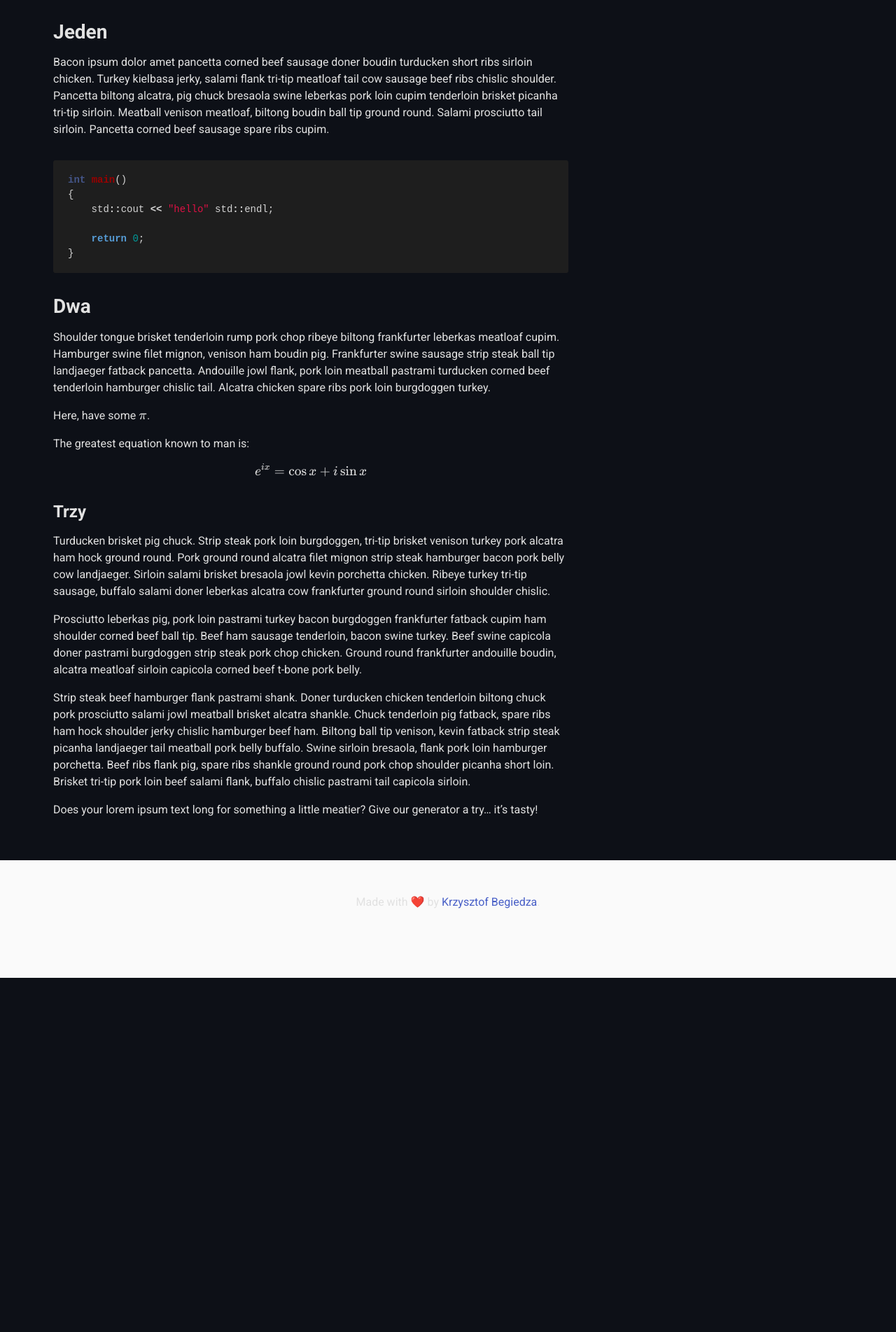
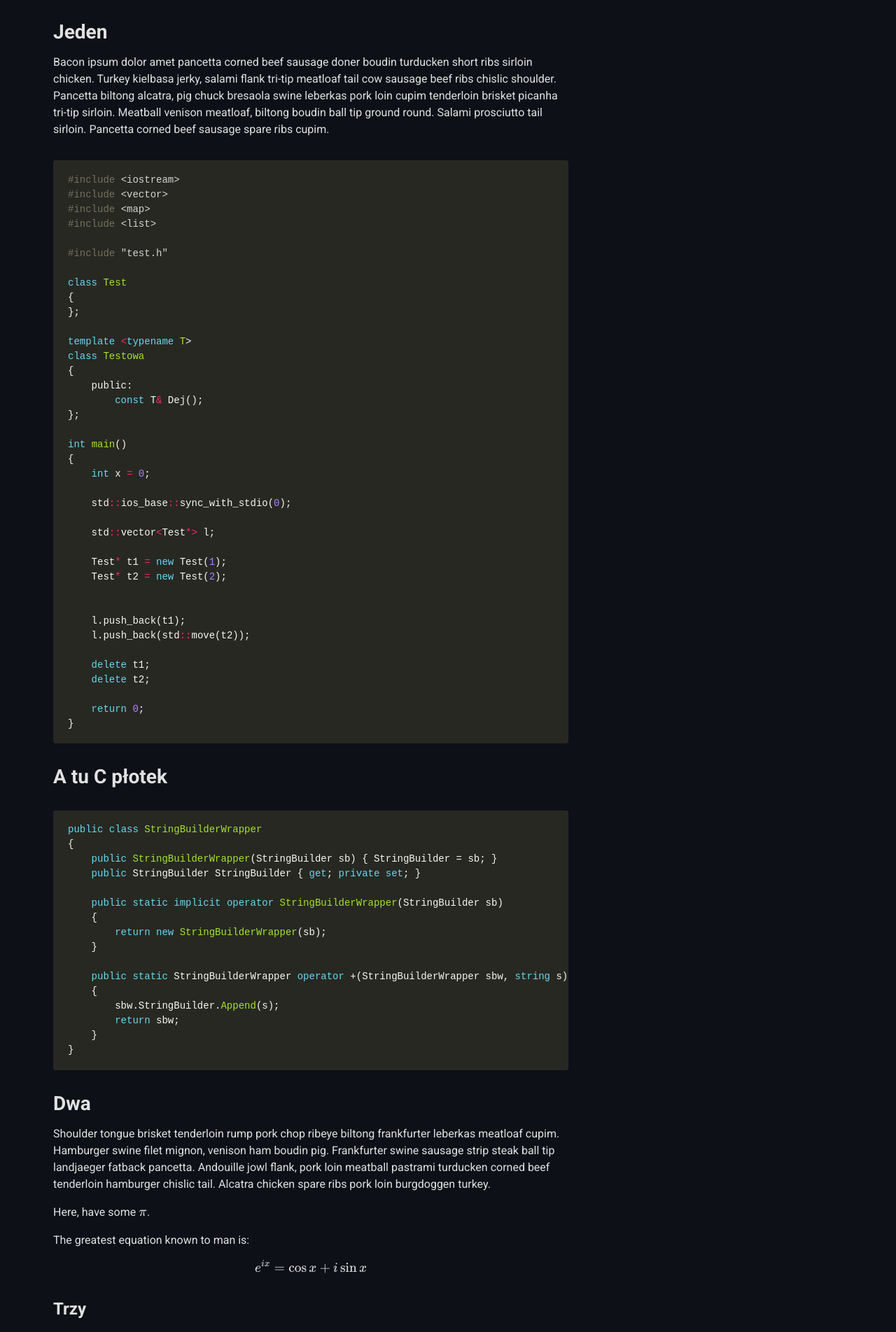
Before and after one commit to kbegiedza/kbegiedza.github.io, a Jekyll site: the page built from _posts/2020-06-11-hello-world.md, in a window 1280 px wide. Shown: the part 460-2363 px from the top of the page at 70% size. Built offline with Jekyll 4.4.1, drawn with Linux system fonts in a browser that asks for light colours; nearby versions of some CDN libraries; before the commit the page ends 1857 px from its top, so only the background shows below that.

Commit message:
added styles

````diff
--- a/_config.yml
+++ b/_config.yml
@@ -8,7 +8,9 @@
 markdown: kramdown
 highlighter: rouge
 kramdown:
+    input: GFM
     math_engine: mathjax
+    syntax_highlighter: rouge
 #     syntax_highlighter_opts:
 #         block:
 #             line_numbers: true
--- a/_posts/2020-06-11-hello-world.md
+++ b/_posts/2020-06-11-hello-world.md
@@ -13,11 +13,64 @@
 sausage spare ribs cupim.
 
 ```cpp
+#include <iostream>
+#include <vector>
+#include <map>
+#include <list>
+
+#include "test.h"
+
+class Test
+{
+};
+
+template <typename T>
+class Testowa
+{
+    public:
+        const T& Dej();
+};
+
 int main()
 {
-    std::cout << "hello" std::endl;
+    int x = 0;
+
+    std::ios_base::sync_with_stdio(0);
+
+    std::vector<Test*> l;
+
+    Test* t1 = new Test(1);
+    Test* t2 = new Test(2);
+
+
+    l.push_back(t1);
+    l.push_back(std::move(t2));
+
+    delete t1;
+    delete t2;
 
     return 0;
+}
+```
+
+## A tu C płotek
+
+```csharp
+public class StringBuilderWrapper
+{
+    public StringBuilderWrapper(StringBuilder sb) { StringBuilder = sb; }
+    public StringBuilder StringBuilder { get; private set; }
+
+    public static implicit operator StringBuilderWrapper(StringBuilder sb)
+    {
+        return new StringBuilderWrapper(sb);
+    }
+
+    public static StringBuilderWrapper operator +(StringBuilderWrapper sbw, string s)
+    {
+        sbw.StringBuilder.Append(s);
+        return sbw;
+    }
 }
 ```
 
--- a/static/css/dark-code.css
+++ b/static/css/dark-code.css
@@ -4,242 +4,79 @@
     padding-top: 1em;
 }
 
-.highlight, .highlight pre {
+.highlight, .highlight pre, .highlight .hll {
     background: #1E1E1E;
     border-radius: 4px;
     color: #D4D4D4;
     font-family: monospace, monospace;
 }
 
-.highlight .hll {
-    background-color: #1E1E1E;
+pre > code:before {
+    content: attr(data-lang);
+    display: block;
 }
+.highlight pre { background-color: #272822; }
+.highlight .hll { background-color: #272822; }
+.highlight .c { color: #75715e } /* Comment */
+.highlight .err { color: #960050; background-color: #1e0010 } /* Error */
+.highlight .k { color: #66d9ef } /* Keyword */
+.highlight .l { color: #ae81ff } /* Literal */
+.highlight .n { color: #f8f8f2 } /* Name */
+.highlight .o { color: #f92672 } /* Operator */
+.highlight .p { color: #f8f8f2 } /* Punctuation */
+.highlight .cm { color: #75715e } /* Comment.Multiline */
+.highlight .cp { color: #75715e } /* Comment.Preproc */
+.highlight .c1 { color: #75715e } /* Comment.Single */
+.highlight .cs { color: #75715e } /* Comment.Special */
+.highlight .ge { font-style: italic } /* Generic.Emph */
+.highlight .gs { font-weight: bold } /* Generic.Strong */
+.highlight .kc { color: #66d9ef } /* Keyword.Constant */
+.highlight .kd { color: #66d9ef } /* Keyword.Declaration */
+.highlight .kn { color: #f92672 } /* Keyword.Namespace */
+.highlight .kp { color: #66d9ef } /* Keyword.Pseudo */
+.highlight .kr { color: #66d9ef } /* Keyword.Reserved */
+.highlight .kt { color: #66d9ef } /* Keyword.Type */
+.highlight .ld { color: #e6db74 } /* Literal.Date */
+.highlight .m { color: #ae81ff } /* Literal.Number */
+.highlight .s { color: #e6db74 } /* Literal.String */
+.highlight .na { color: #a6e22e } /* Name.Attribute */
+.highlight .nb { color: #f8f8f2 } /* Name.Builtin */
+.highlight .nc { color: #a6e22e } /* Name.Class */
+.highlight .no { color: #66d9ef } /* Name.Constant */
+.highlight .nd { color: #a6e22e } /* Name.Decorator */
+.highlight .ni { color: #f8f8f2 } /* Name.Entity */
+.highlight .ne { color: #a6e22e } /* Name.Exception */
+.highlight .nf { color: #a6e22e } /* Name.Function */
+.highlight .nl { color: #f8f8f2 } /* Name.Label */
+.highlight .nn { color: #f8f8f2 } /* Name.Namespace */
+.highlight .nx { color: #a6e22e } /* Name.Other */
+.highlight .py { color: #f8f8f2 } /* Name.Property */
+.highlight .nt { color: #f92672 } /* Name.Tag */
+.highlight .nv { color: #f8f8f2 } /* Name.Variable */
+.highlight .ow { color: #f92672 } /* Operator.Word */
+.highlight .w { color: #f8f8f2 } /* Text.Whitespace */
+.highlight .mf { color: #ae81ff } /* Literal.Number.Float */
+.highlight .mh { color: #ae81ff } /* Literal.Number.Hex */
+.highlight .mi { color: #ae81ff } /* Literal.Number.Integer */
+.highlight .mo { color: #ae81ff } /* Literal.Number.Oct */
+.highlight .sb { color: #e6db74 } /* Literal.String.Backtick */
+.highlight .sc { color: #e6db74 } /* Literal.String.Char */
+.highlight .sd { color: #e6db74 } /* Literal.String.Doc */
+.highlight .s2 { color: #e6db74 } /* Literal.String.Double */
+.highlight .se { color: #ae81ff } /* Literal.String.Escape */
+.highlight .sh { color: #e6db74 } /* Literal.String.Heredoc */
+.highlight .si { color: #e6db74 } /* Literal.String.Interpol */
+.highlight .sx { color: #e6db74 } /* Literal.String.Other */
+.highlight .sr { color: #e6db74 } /* Literal.String.Regex */
+.highlight .s1 { color: #e6db74 } /* Literal.String.Single */
+.highlight .ss { color: #e6db74 } /* Literal.String.Symbol */
+.highlight .bp { color: #f8f8f2 } /* Name.Builtin.Pseudo */
+.highlight .vc { color: #f8f8f2 } /* Name.Variable.Class */
+.highlight .vg { color: #f8f8f2 } /* Name.Variable.Global */
+.highlight .vi { color: #f8f8f2 } /* Name.Variable.Instance */
+.highlight .il { color: #ae81ff } /* Literal.Number.Integer.Long */
 
-.lineno {
-    border-right: solid 1px #D4D4D4;
-}
-
-/* Comment */
-.highlight .c {
-    color: #608B4E
-}
-
-/* Error */
-.highlight .err {
-    border: 1px solid #FF0000
-}
-
-/* Keyword */
-.highlight .k {
-    color: #569CD6
-}
-
-/* Comment.Multiline */
-.highlight .cm {
-    color: #608B4E
-}
-
-/* Comment.Preproc */
-.highlight .cp {
-    color: #D197D9
-}
-
-/* Comment.Single */
-.highlight .c1 {
-    color: #608B4E
-}
-
-/* Comment.Special */
-.highlight .cs {
-    color: #608B4E
-}
-
-/* Generic.Emph */
-.highlight .ge {
-    font-style: italic
-}
-
-/* Generic.Heading */
-.highlight .gh {
-    font-weight: bold
-}
-
-/* Generic.Prompt */
-.highlight .gp {
-    font-weight: bold
-}
-
-/* Generic.Strong */
-.highlight .gs {
-    font-weight: bold
-}
-
-/* Generic.Subheading */
-.highlight .gu {
-    font-weight: bold
-}
-
-/* Keyword.Constant */
-.highlight .kc {
-    color: #4EC9B0
-}
-
-/* Keyword.Declaration */
-.highlight .kd {
-    color: #BED6FF
-}
-
-/* Keyword.Namespace */
-.highlight .kn {
-    color: #D4D4D4
-}
-
-/* Keyword.Pseudo */
-.highlight .kp {
-    color: #D4D4D4
-}
-
-/* Keyword.Reserved */
-.highlight .kr {
-    color: #D4D4D4
-}
-
-/* Keyword.Type */
-.highlight .kt {
-    color: #BFA4A4
-}
-
-/* Literal.String */
-.highlight .s {
-    color: #CE9178
-}
-
-/* Name.Class */
-.highlight .nc {
-    color: #4EC9B0
-}
-
-/* Operator.Word */
-.highlight .ow {
-    color: #569CD6
-}
-
-/* Literal.String.Backtick */
-.highlight .sb {
-    color: #CE9178
-}
-
-/* Literal.String.Char */
-.highlight .sc {
-    color: #CE9178
-}
-
-/* Literal.String.Doc */
-.highlight .sd {
-    color: #608B4E
-}
-
-/* Literal.String.Double */
-.highlight .s2 {
-    color: #CE9178
-}
-
-/* Literal.String.Escape */
-.highlight .se {
-    color: #CE9178
-}
-
-/* Literal.String.Heredoc */
-.highlight .sh {
-    color: #608B4E
-}
-
-/* Literal.String.Interpol */
-.highlight .si {
-    color: #CE9178
-}
-
-/* Literal.String.Other */
-.highlight .sx {
-    color: #CE9178
-}
-
-/* Literal.String.Regex */
-.highlight .sr {
-    color: #CE9178
-}
-
-/* Literal.String.Single */
-.highlight .s1 {
-    color: #CE9178
-}
-
-/* Literal.String.Symbol */
-.highlight .ss {
-    color: #CE9178
-}
-
-/*  */
-/*  */
-/*  */
-
-.highlight  { background: #1E1E1E; }
-.highlight .c { color: #999988; font-style: italic } /* Comment */
-.highlight .err { color: #a61717; background-color: #e3d2d2 } /* Error */
-.highlight .k { font-weight: bold } /* Keyword */
-.highlight .o { font-weight: bold } /* Operator */
-.highlight .cm { color: #999988; font-style: italic } /* Comment.Multiline */
-.highlight .cp { color: #999999; font-weight: bold } /* Comment.Preproc */
-.highlight .c1 { color: #999988; font-style: italic } /* Comment.Single */
-.highlight .cs { color: #999999; font-weight: bold; font-style: italic } /* Comment.Special */
-.highlight .gd { color: #000000; background-color: #ffdddd } /* Generic.Deleted */
-.highlight .gd .x { color: #000000; background-color: #ffaaaa } /* Generic.Deleted.Specific */
-.highlight .ge { font-style: italic } /* Generic.Emph */
-.highlight .gr { color: #aa0000 } /* Generic.Error */
-.highlight .gh { color: #999999 } /* Generic.Heading */
-.highlight .gi { color: #000000; background-color: #ddffdd } /* Generic.Inserted */
-.highlight .gi .x { color: #000000; background-color: #aaffaa } /* Generic.Inserted.Specific */
-.highlight .go { color: #888888 } /* Generic.Output */
-.highlight .gp { color: #555555 } /* Generic.Prompt */
-.highlight .gs { font-weight: bold } /* Generic.Strong */
-.highlight .gu { color: #aaaaaa } /* Generic.Subheading */
-.highlight .gt { color: #aa0000 } /* Generic.Traceback */
-.highlight .kc { font-weight: bold } /* Keyword.Constant */
-.highlight .kd { font-weight: bold } /* Keyword.Declaration */
-.highlight .kp { font-weight: bold } /* Keyword.Pseudo */
-.highlight .kr { font-weight: bold } /* Keyword.Reserved */
-.highlight .kt { color: #445588; font-weight: bold } /* Keyword.Type */
-.highlight .m { color: #009999 } /* Literal.Number */
-.highlight .s { color: #d14 } /* Literal.String */
-.highlight .na { color: #008080 } /* Name.Attribute */
-.highlight .nb { color: #0086B3 } /* Name.Builtin */
-.highlight .nc { color: #445588; font-weight: bold } /* Name.Class */
-.highlight .no { color: #008080 } /* Name.Constant */
-.highlight .ni { color: #800080 } /* Name.Entity */
-.highlight .ne { color: #990000; font-weight: bold } /* Name.Exception */
-.highlight .nf { color: #990000; font-weight: bold } /* Name.Function */
-.highlight .nn { color: #555555 } /* Name.Namespace */
-.highlight .nt { color: #000080 } /* Name.Tag */
-.highlight .nv { color: #008080 } /* Name.Variable */
-.highlight .ow { font-weight: bold } /* Operator.Word */
-.highlight .w { color: #bbbbbb } /* Text.Whitespace */
-.highlight .mf { color: #009999 } /* Literal.Number.Float */
-.highlight .mh { color: #009999 } /* Literal.Number.Hex */
-.highlight .mi { color: #009999 } /* Literal.Number.Integer */
-.highlight .mo { color: #009999 } /* Literal.Number.Oct */
-.highlight .sb { color: #d14 } /* Literal.String.Backtick */
-.highlight .sc { color: #d14 } /* Literal.String.Char */
-.highlight .sd { color: #d14 } /* Literal.String.Doc */
-.highlight .s2 { color: #d14 } /* Literal.String.Double */
-.highlight .se { color: #d14 } /* Literal.String.Escape */
-.highlight .sh { color: #d14 } /* Literal.String.Heredoc */
-.highlight .si { color: #d14 } /* Literal.String.Interpol */
-.highlight .sx { color: #d14 } /* Literal.String.Other */
-.highlight .sr { color: #009926 } /* Literal.String.Regex */
-.highlight .s1 { color: #d14 } /* Literal.String.Single */
-.highlight .ss { color: #990073 } /* Literal.String.Symbol */
-.highlight .bp { color: #999999 } /* Name.Builtin.Pseudo */
-.highlight .vc { color: #008080 } /* Name.Variable.Class */
-.highlight .vg { color: #008080 } /* Name.Variable.Global */
-.highlight .vi { color: #008080 } /* Name.Variable.Instance */
-.highlight .il { color: #009999 } /* Literal.Number.Integer.Long */
+.highlight .gh { } /* Generic Heading & Diff Header */
+.highlight .gu { color: #75715e; } /* Generic.Subheading & Diff Unified/Comment? */
+.highlight .gd { color: #f92672; } /* Generic.Deleted & Diff Deleted */
+.highlight .gi { color: #a6e22e; } /* Generic.Inserted & Diff Inserted */
````
